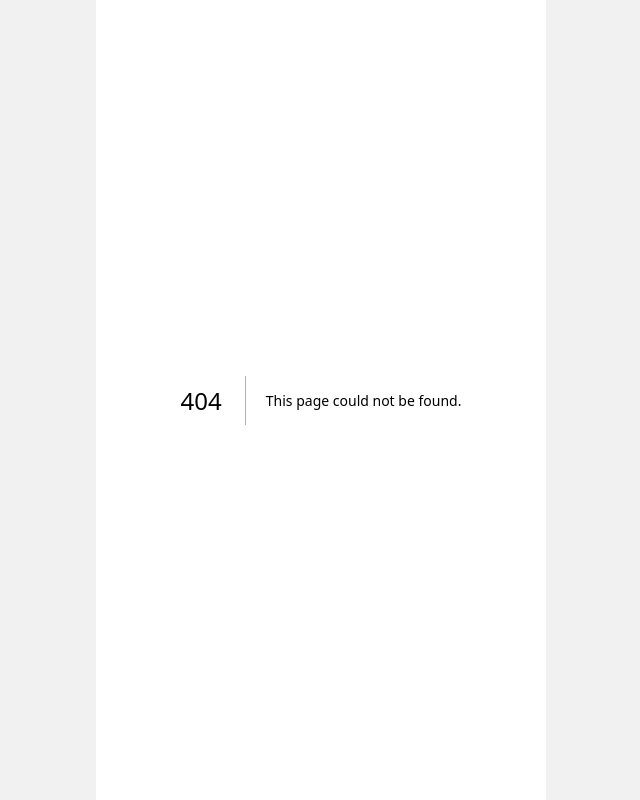
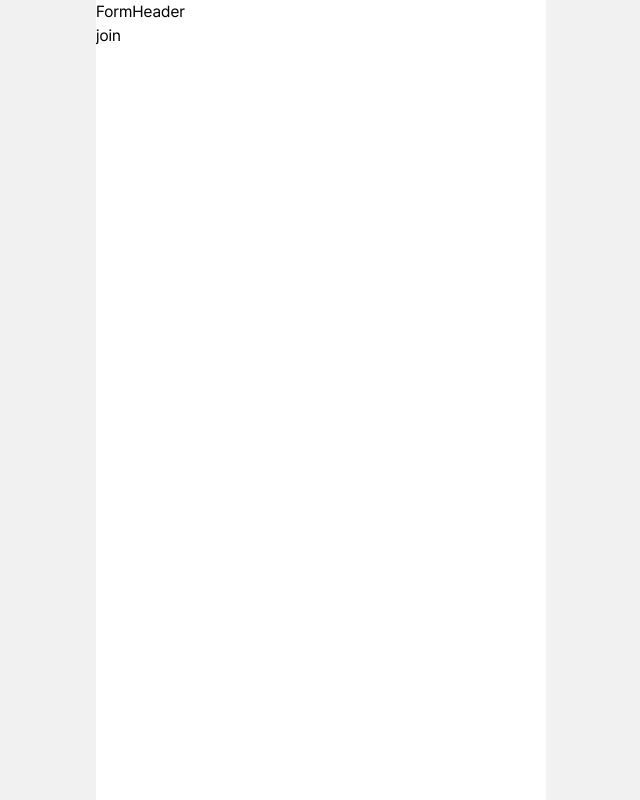
Before and after one commit to Team-Frolog/Frolog_Web, a Next.js app: page /join in a window 1280 px wide. Before the commit this address had no page. Shown: the whole page, without its empty margins (319-959 px from the left). Built offline with nearby package versions, Linux system fonts and the light colour scheme.

Commit message:
[Feat/#1]: FormLayout 생성

```diff
--- /dev/null
+++ b/src/app/(FormLayout)/join/page.tsx
@@ -0,0 +1,8 @@
+import FormHeader from '@/components/common/header/FormHeader';
+import React from 'react';
+
+function JoinPage() {
+  return <div>join</div>;
+}
+
+export default JoinPage;
--- /dev/null
+++ b/src/app/(FormLayout)/layout.tsx
@@ -0,0 +1,13 @@
+import FormHeader from '@/components/common/header/FormHeader';
+import React from 'react';
+
+function FormLayout({ children }: { children: React.ReactNode }) {
+  return (
+    <div className='flex w-screen flex-col'>
+      <FormHeader />
+      <div className='flex-1'>{children}</div>
+    </div>
+  );
+}
+
+export default FormLayout;
--- a/src/app/globals.css
+++ b/src/app/globals.css
@@ -54,17 +54,19 @@ body {
 
   margin: 0;
   width: 100vw;
+
+  /* mobile view setting */
   height: fit-content;
   min-height: 100dvh;
 
   display: flex;
   justify-content: center;
-  align-items: center;
 
   background-color: white;
   overscroll-behavior-y: none;
   overflow: auto;
 
+  /* PC view setting */
   @media screen and (min-width: 430px) {
     width: 450px;
     height: 100vh;
--- /dev/null
+++ b/src/components/common/header/FormHeader.tsx
@@ -0,0 +1,7 @@
+import React from 'react';
+
+function FormHeader() {
+  return <div>FormHeader</div>;
+}
+
+export default FormHeader;
```
Also changed, not shown: src/constants/pageConfig.ts (added, +8 -0 lines).
